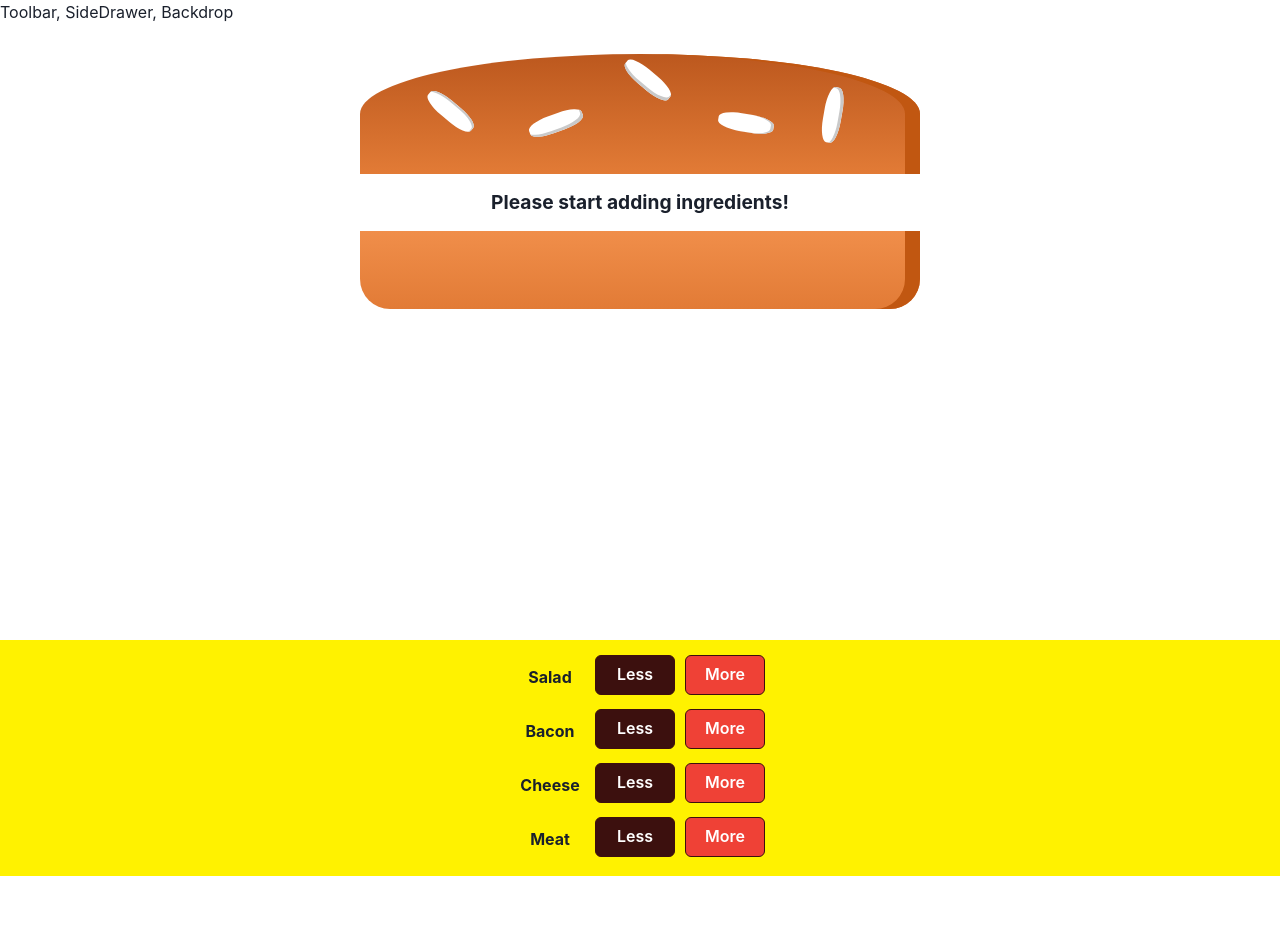
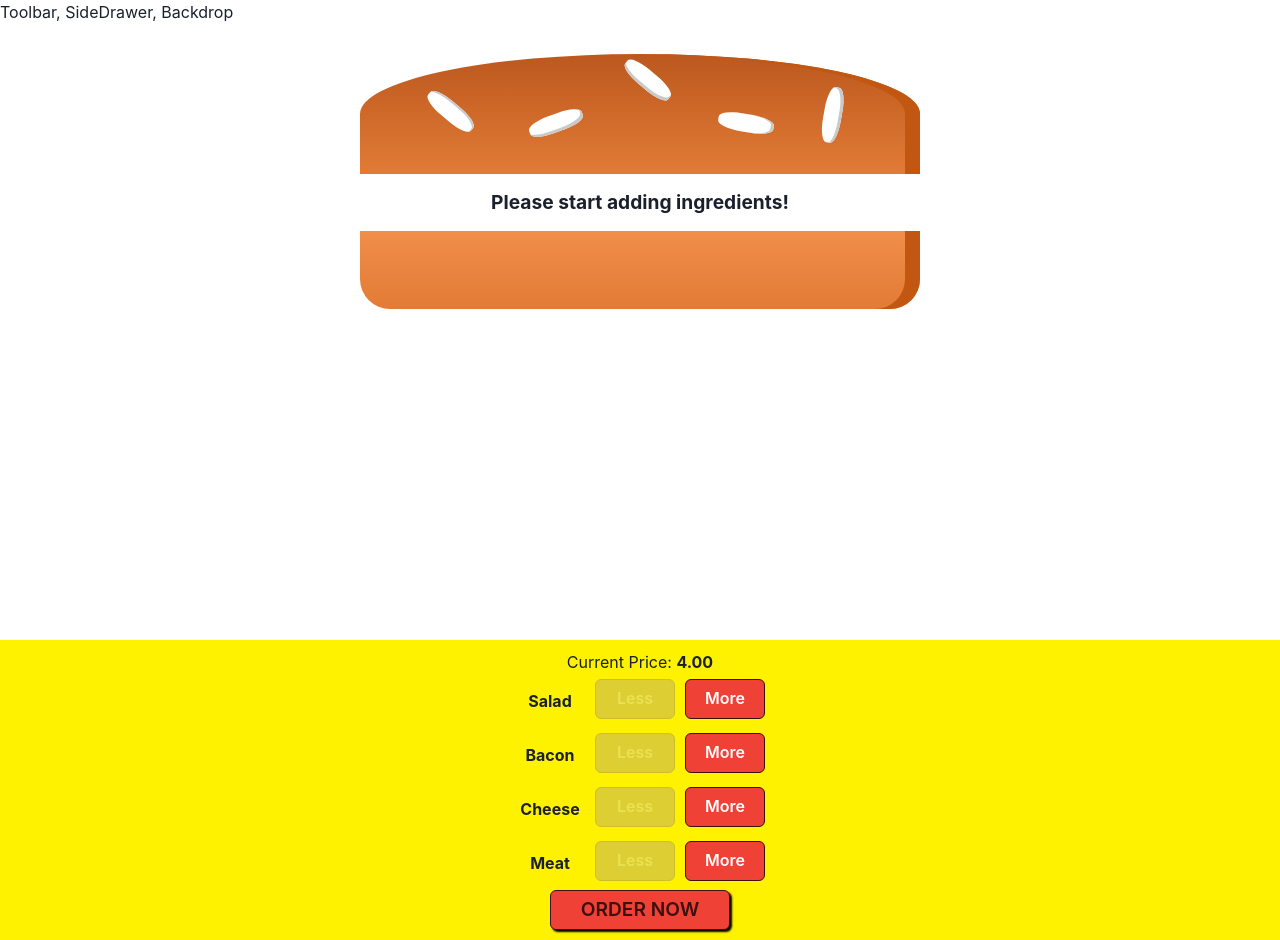
Before and after one commit to creasedigital/munchy, a React (Create React App) app: page / in a window 1280 px wide. Before the commit the page ends 876 px from the top, so only its background shows below. Built offline with nearby package versions, Linux system fonts and the light colour scheme; a web font is replaced by a local one.

Commit message:
price feature added

```diff
--- a/src/components/Burger/BuildControls/BuildControl/BuildControl.js
+++ b/src/components/Burger/BuildControls/BuildControl/BuildControl.js
@@ -31,6 +31,7 @@ const BuildControl = (props) => {
 				}}
 				_active={{ background: '#DAA972' }}
 				onClick={props.removed}
+				disabled={props.disabled}
 			>
 				Less
 			</Button>
@@ -55,7 +56,7 @@ const BuildControl = (props) => {
 						color: '#cccccc',
 					},
 					':hover:disabled': {
-						cursor: 'not-allowed',
+						cursor: 'notAllowed',
 					},
 				}}
 				onClick={props.added}
--- a/src/components/Burger/BuildControls/BuildControls.js
+++ b/src/components/Burger/BuildControls/BuildControls.js
@@ -1,4 +1,4 @@
-import { Box } from '@chakra-ui/react';
+import { Box, Button } from '@chakra-ui/react';
 import BuildControl from './BuildControl/BuildControl';
 
 const controls = [
@@ -20,14 +20,61 @@ const BuildControls = (props) => {
 			margin='auto'
 			p='10px 0'
 		>
+			<Box as='p'>
+				Current Price: <strong>{props.price.toFixed(2)}</strong>
+			</Box>
 			{controls.map((ctrl) => (
 				<BuildControl
 					key={ctrl.label}
 					label={ctrl.label}
 					added={() => props.ingredientsAdded(ctrl.type)}
 					removed={() => props.ingredientsRemoved(ctrl.type)}
+					disabled={props.disabled[ctrl.type]}
 				/>
 			))}
+			<Button
+				bg='munchy.red'
+				outline='none'
+				cursor='pointer'
+				border='1px solid'
+				borderColor='munchy.main'
+				color='munchy.main'
+				fontFamily='inherit'
+				fontSize='1.2em'
+				p='15px 30px'
+				boxShadow='2px 2px 2px #000000'
+				css={{
+					':hover, :active': {
+						background: '#A0DB41',
+						border: '1px solid ',
+						borderColor: 'munchy.main',
+						color: 'munchy.main',
+					},
+					':disabled': {
+						background: '#C7C6C6',
+						cursor: 'notAllowed',
+						border: '1px solid ',
+						borderColor: '#cccccc',
+						color: '#888888',
+					},
+					'@keyframes enable': {
+						'0%': {
+							transform: 'scale(1)',
+						},
+						'60%': {
+							transform: 'scale(1.1)',
+						},
+						'100%': {
+							transform: 'scale(1)',
+						},
+					},
+					':not(:disabled)': {
+						animation: 'enable 0.3s linear',
+					},
+				}}
+			>
+				ORDER NOW
+			</Button>
 		</Box>
 	);
 };
--- a/src/containers/BurgerBuilder/index.js
+++ b/src/containers/BurgerBuilder/index.js
@@ -50,12 +50,19 @@ const BurgerBuilder = () => {
 		setTotalPrice(newPrice);
 	};
 
+	const disabledInfo = { ...ingredients };
+	for (let key in disabledInfo) {
+		disabledInfo[key] = disabledInfo[key] <= 0;
+	}
+
 	return (
 		<Auxilliary>
 			<Burger ingredients={ingredients} />
 			<BuildControls
 				ingredientsAdded={addIngredientHandler}
 				ingredientsRemoved={removeIngredientHandler}
+				disabled={disabledInfo}
+				price={totalPrice}
 			/>
 		</Auxilliary>
 	);
```
